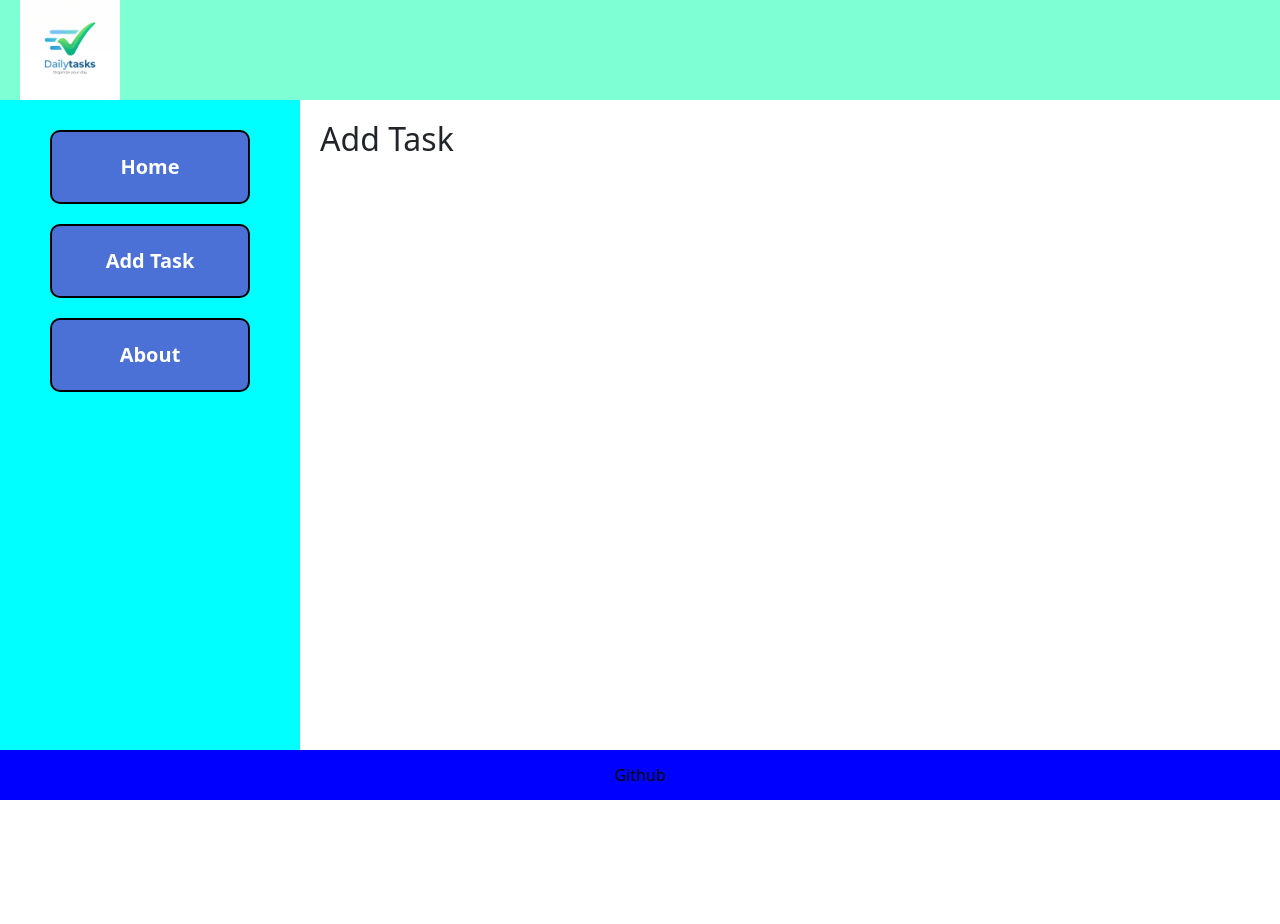
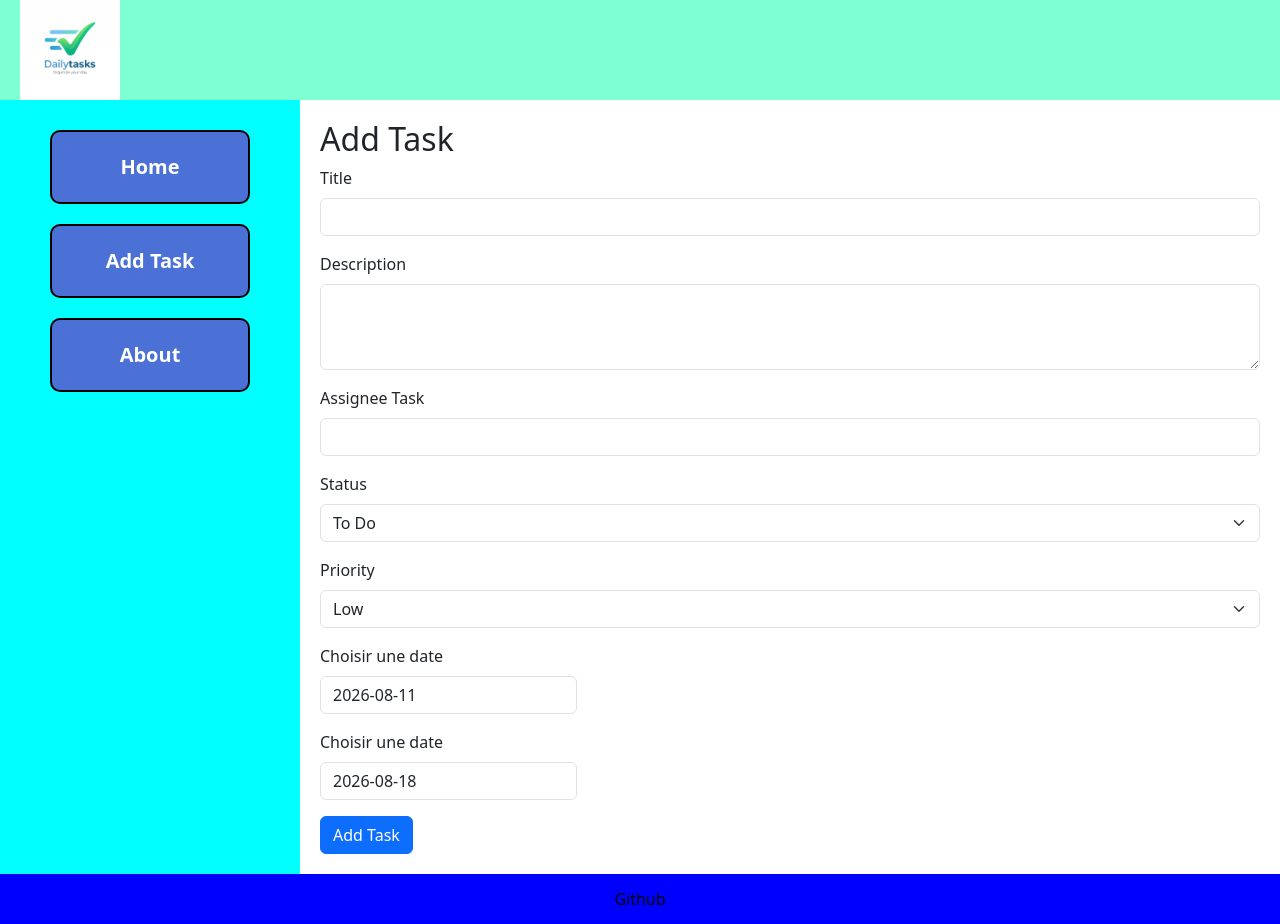
Before and after one commit to GuillaumePeixoto/mini-projet-kanban, a React (Vite) app: page /addTask in a window 1280 px wide. Before the commit the page ends 800 px from the top, so only its background shows below. Built offline with nearby package versions, Linux system fonts and the light colour scheme.

Commit message:
Fin ajout / update tasks

```diff
--- a/src/App.jsx
+++ b/src/App.jsx
@@ -7,7 +7,6 @@ import Footer from "./components/Footer";
 import Board from "./pages/Board";
 import taskData from "./assets/data/tasksData.json";
 import { Route, Routes} from "react-router-dom";
-import AddTask from "./pages/AddTask";
 import About from "./pages/About";
 import NotFound from "./pages/NotFoundPage";
 import FormTask from "./pages/FormTask";
@@ -15,6 +14,17 @@ import FormTask from "./pages/FormTask";
 
 function App() {
   const [tasksData, setTasksData] = useState(taskData);
+
+  const addTask = (element) => {
+    setTasksData([...tasksData, element]);
+  }
+
+  const updateTask = (element) => {
+    let copyOfTasks = taskData;
+    let taskToUpdate = copyOfTasks.map(task => task.id).indexOf(element.id);
+    copyOfTasks[taskToUpdate] = element;
+    setTasksData(copyOfTasks);
+  }
 
   const deleteTask = (idElement) => {
     setTasksData(tasksData.filter((task) => task.id !== idElement));
@@ -45,9 +55,9 @@ function App() {
         <div className="content">
           <Routes>
             <Route path ='/' element = {<Board tasks={tasksData} onDelete={deleteTask} onDragStart={handleDragStart} onDrop={handleDrop} />}></Route>
-            <Route path = '/addTask' element={<AddTask/>}></Route>
+            <Route path = '/addTask' element={<FormTask addTask={addTask} />}></Route>
             <Route path = '/About' element={<About/>}></Route>
-           <Route path="/update-task/:id" element = {<FormTask tasks={tasksData}/>}></Route >
+           <Route path="/update-task/:id" element = {<FormTask tasks={tasksData} updateTask={updateTask} />}></Route >
             <Route path = '*' element= {<NotFound/>}> </Route>
           </Routes>
         </div>
--- a/src/components/BoardList.jsx
+++ b/src/components/BoardList.jsx
@@ -9,9 +9,7 @@ function BoardList({status, tasks, onDelete, onDragStart, onDrop}) {
     function clickModal (taskSelected){
         setTask(taskSelected);
         setShow(true);
-        console.log(taskSelected)
     }
-    console.log(onDelete)
     return(
         <div className="task-list-per-status" onDragOver={(e) => e.preventDefault()} onDrop={() => onDrop(status)}>
             <h2>{status}</h2>
--- a/src/pages/FormTask.jsx
+++ b/src/pages/FormTask.jsx
@@ -8,23 +8,42 @@ import { useParams } from "react-router-dom";
 
 function FormTask(props) {
   const param = useParams();
-  const taskToUpdate = props.tasks.find((task) => task.id === param["id"]);
-  console.log(taskToUpdate);
-  console.log(param);
-  const [titleTask, setTitleTask] = useState("");
-  const [description, setDescription] = useState("");
-  const [assigneeTask, setAssigneeTask] = useState("");
-  const [status, setStatus] = useState("To Do");
-  const [priority, setPriority] = useState("Low");
+  let titlePage = "Add Task";
+  let taskToUpdate;
+  if (param["id"]) {
+    taskToUpdate = props.tasks.find((task) => task.id === param["id"]);
+    titlePage = "Update Task";
+  }
+
+  let defaultCreatedDate = new Date().toISOString().split("T")[0];
+  let defaultDueDate = new Date( Date.now() + 7 * 24 * 60 * 60 * 1000)
+    .toISOString()
+    .split("T")[0];
+
+  const [titleTask, setTitleTask] = useState(
+    taskToUpdate?.title ? taskToUpdate.title : "",
+  );
+  const [description, setDescription] = useState(
+    taskToUpdate?.description ? taskToUpdate.description : "",
+  );
+  const [assigneeTask, setAssigneeTask] = useState(
+    taskToUpdate?.assignee ? taskToUpdate.assignee : "",
+  );
+  const [status, setStatus] = useState(
+    taskToUpdate?.status ? taskToUpdate.status : "To Do",
+  );
+  const [priority, setPriority] = useState(
+    taskToUpdate?.priority ? taskToUpdate.priority : "Low",
+  );
   const [createdDate, setCreatedDate] = useState(
-    new Date().toISOString().split("T")[0],
+    taskToUpdate?.createdDate ? taskToUpdate.createdDate : defaultCreatedDate,
   );
   const [dueDate, setDueDate] = useState(
-    new Date(Date.now() + 7 * 24 * 60 * 60 * 1000).toISOString().split("T")[0],
+    taskToUpdate?.dueDate ? taskToUpdate.dueDate : defaultDueDate,
   );
   function handleSubmit(event) {
     event.preventDefault();
-    const taskForm = {
+    let taskForm = {
       title: titleTask,
       description: description,
       assignee: assigneeTask,
@@ -33,12 +52,20 @@ function FormTask(props) {
       createdDate: createdDate,
       dueDate: dueDate,
     };
-    console.log(taskForm);
+
+    if(param['id']){
+      taskForm.id = taskToUpdate.id;
+      props.updateTask(taskForm);
+    }else{
+      taskForm.id = crypto.randomUUID();
+      props.addTask(taskForm);
+    }
+
   }
 
   return (
     <div>
-      <h2>Update Task</h2>
+      <h2>{titlePage}</h2>
       <Form onSubmit={handleSubmit}>
         <Form.Group className="mb-3" controlId="exampleForm.ControlInput1">
           <Form.Label>Title</Form.Label>
@@ -56,15 +83,16 @@ function FormTask(props) {
             as="textarea"
             rows={3}
           />
+        </Form.Group>
         <Form.Group className="mb-3" controlId="exampleForm.CntrolInput1">
           <Form.Label>Assignee Task</Form.Label>
 
           <Form.Control
-              value={description}
-              onChange={(e) => setDescription(e.target.value)}
+            value={assigneeTask}
+            onChange={(e) => setAssigneeTask(e.target.value)}
           />
         </Form.Group>
-        </Form.Group>
+        <Form.Group className="mb-3">
           <Form.Label> Status</Form.Label>
 
           <Form.Select
@@ -76,6 +104,8 @@ function FormTask(props) {
             <option value="In Progress">In Progress</option>
             <option value="Done">Done</option>
           </Form.Select>
+        </Form.Group>
+        <Form.Group className="mb-3">
           <Form.Label> Priority</Form.Label>
 
           <Form.Select
@@ -87,27 +117,30 @@ function FormTask(props) {
             <option value="Medium">Medium</option>
             <option value="High">High</option>
           </Form.Select>
-        <Form.Group controlId="dateSelection">
+        </Form.Group>
+        <Form.Group className="mb-3" controlId="dateSelection">
           <Form.Label>Choisir une date</Form.Label>
           <div className="custom-datepicker-wrapper w-100">
             <DatePicker
               selected={createdDate}
-              onChange={(date) => setCreatedDate(date)}
-              className="form-control"
-              dateFormat="yyyy-MM-dd"
-            />
-          </div>
-          <Form.Label>Choisir une date</Form.Label>
-          <div className="custom-datepicker-wrapper w-100">
-            <DatePicker
-              selected={dueDate}
-              onChange={(date) => setDueDate(date)}
+              onChange={(date) => setCreatedDate(date.toISOString().split("T")[0])}
               className="form-control"
               dateFormat="yyyy-MM-dd"
             />
           </div>
         </Form.Group>
-        <Button type="submit">Submit form</Button>
+        <Form.Group className="mb-3">
+          <Form.Label>Choisir une date</Form.Label>
+          <div className="custom-datepicker-wrapper w-100">
+            <DatePicker
+              selected={dueDate}
+              onChange={(date) => setDueDate(date.toISOString().split("T")[0])}
+              className="form-control"
+              dateFormat="yyyy-MM-dd"
+            />
+          </div>
+        </Form.Group>
+        <Button type="submit">{titlePage}</Button>
       </Form>
     </div>
   );
```
Also changed, not shown: 1 other file (tests, documents, lock files or other folders). Lines whose indentation alone changed are shown as unchanged.
